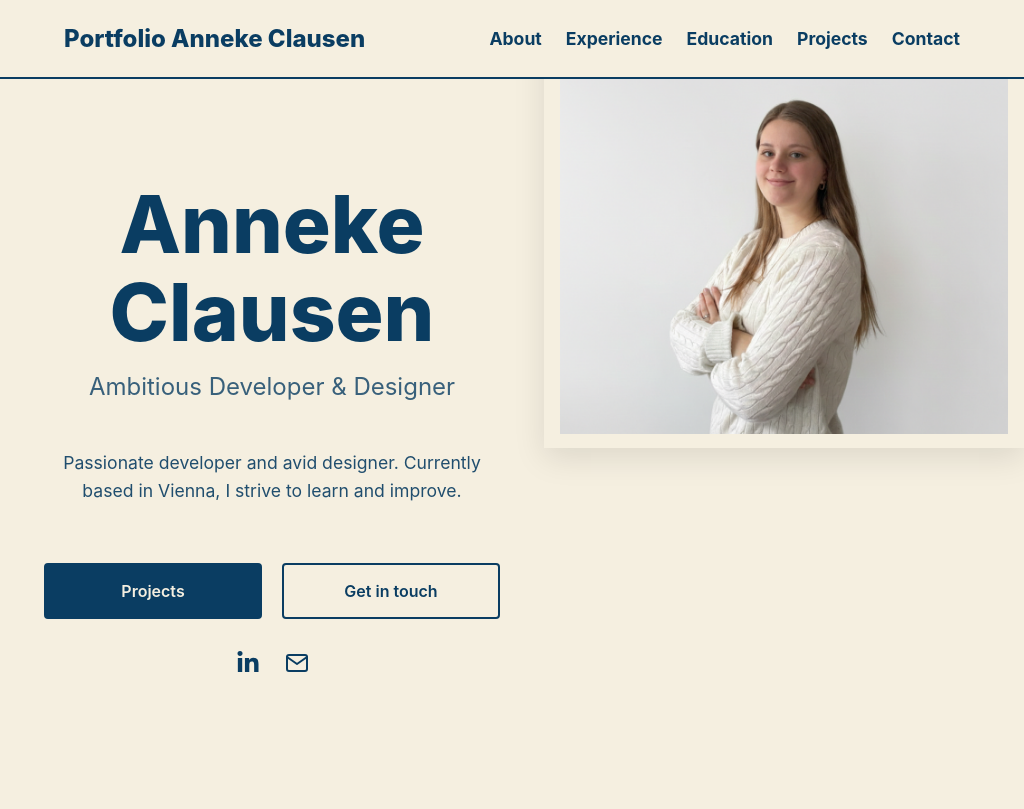
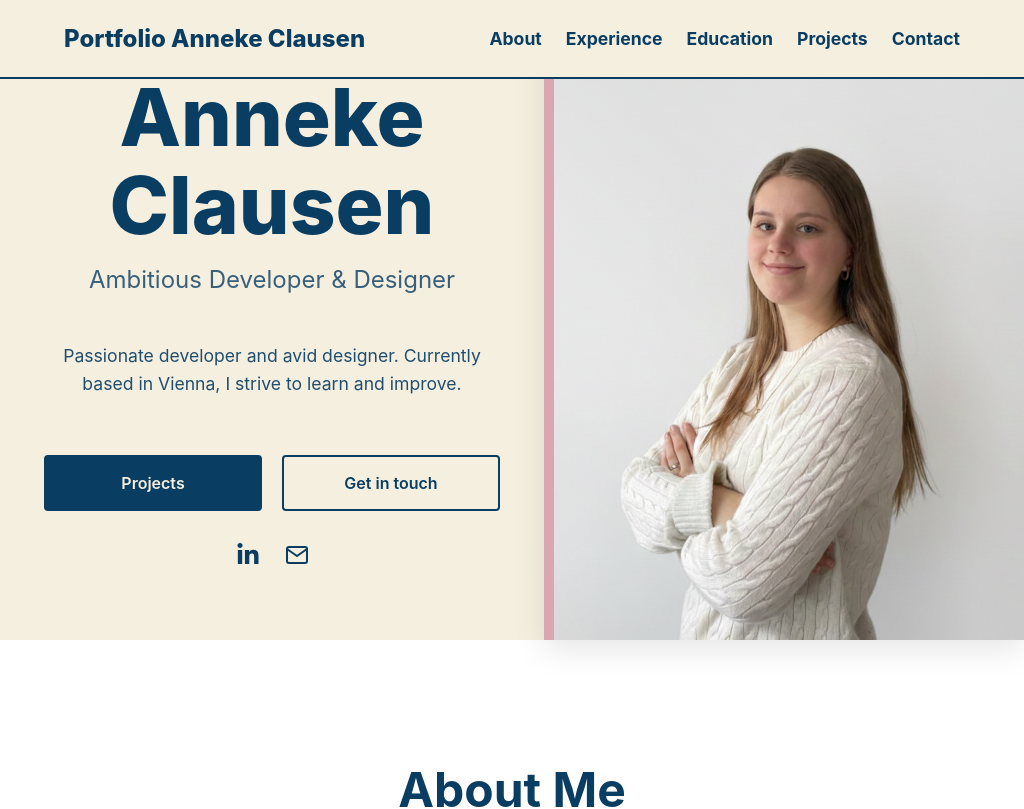
Before and after one commit to Anneke1/PortfolioClausen, a React (Vite) app: page / in a window 1024 px wide. Shown: the top 809 px of the page. Built offline with nearby package versions, Linux system fonts and the light colour scheme.

Commit message:
responsive fix

```diff
--- a/src/style.css
+++ b/src/style.css
@@ -859,3 +859,64 @@ body {
     padding: 60px 1.5rem;
   }
 }
+
+/* --- IPAD LANDSCAPE (Waagerecht) --- */
+@media (min-width: 769px) and (max-width: 1024px) and (orientation: landscape) {
+  /* Navbar: Titel links, Punkte rechts mit viel Whitespace */
+  .navbar {
+    display: flex;
+    justify-content: space-between;
+    padding: 1.5rem 4rem;
+  }
+
+  .navbar-links {
+    gap: 1.5rem; /* Punkte enger zusammen */
+  }
+
+  /* Bild wieder wie im Original-Layout (Rechts daneben) */
+  .hero-container {
+    flex-direction: row; /* Zurück zum Standard-Layout */
+    height: 80vh;
+  }
+
+  .hero-image-side {
+    flex: 1;
+    height: auto;
+  }
+
+  .hero-full-img {
+    object-fit: cover;
+    object-position: center 15%; /* Verhindert, dass oben zu viel weggeschnitten wird */
+    border-left: 10px solid #d8a7b1;
+    border-bottom: none;
+  }
+}
+
+/* --- MOBILE & ALLGEMEINE HANDY FIXES --- */
+@media (max-width: 768px) {
+  /* Education Karten volle Breite */
+  .education-section .projects-grid {
+    display: block; /* Hebt das Grid komplett auf */
+    width: 100%;
+  }
+
+  .education-section .project-card-new {
+    width: 100%;
+    margin-bottom: 30px; /* Abstand zwischen den Karten */
+    display: block;
+  }
+
+  /* Sicherstellen, dass das Padding der Sektionen einheitlich ist */
+  .about-section,
+  .experience-section,
+  .education-section,
+  .projects-section,
+  .contact-section {
+    padding: 60px 1.5rem !important;
+  }
+
+  /* Hero Bild auf Handy: Kopf positionieren */
+  .hero-full-img {
+    object-position: center 10%; /* Kopf etwas tiefer schieben, weg von der Nav */
+  }
+}
```
